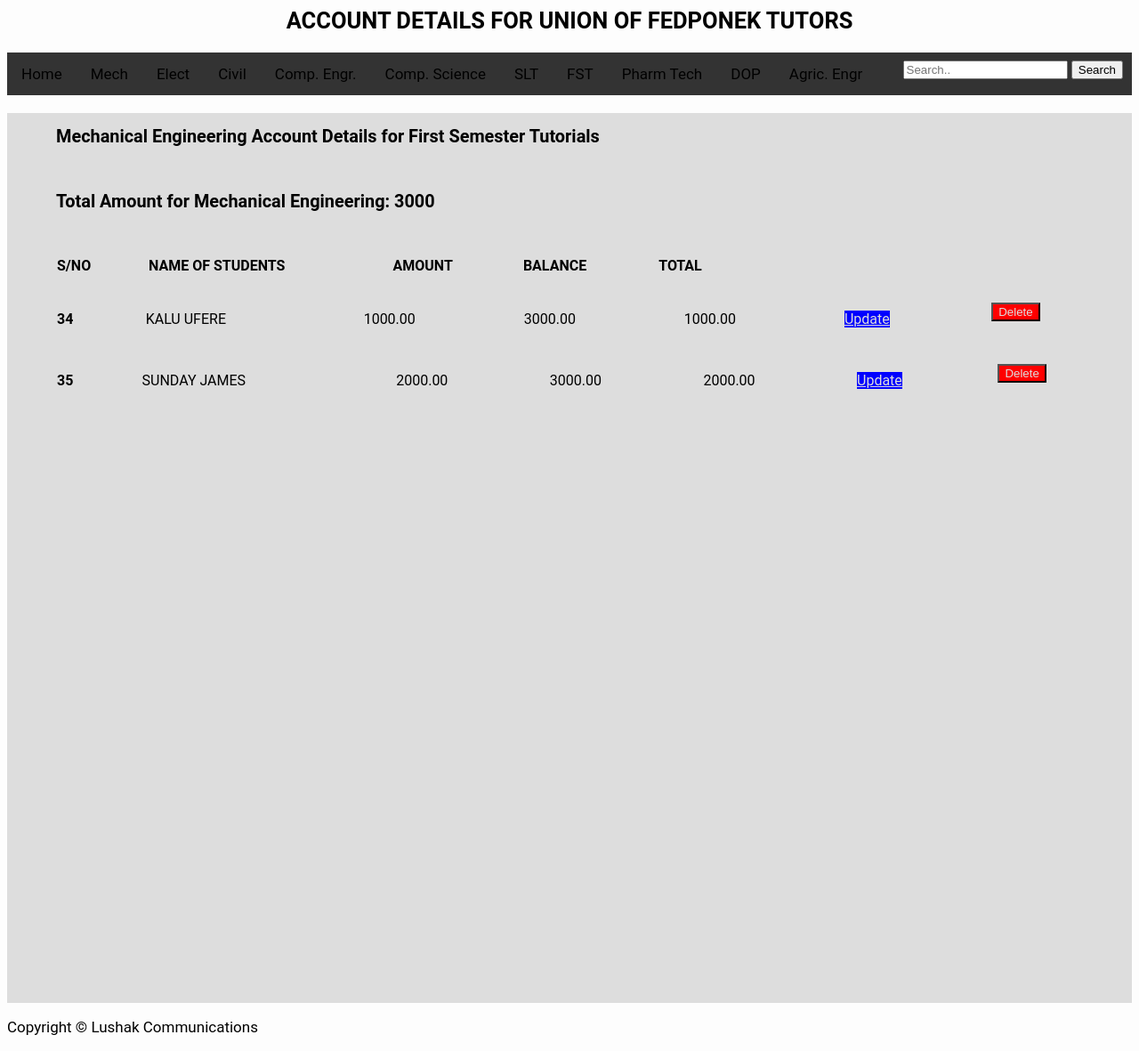
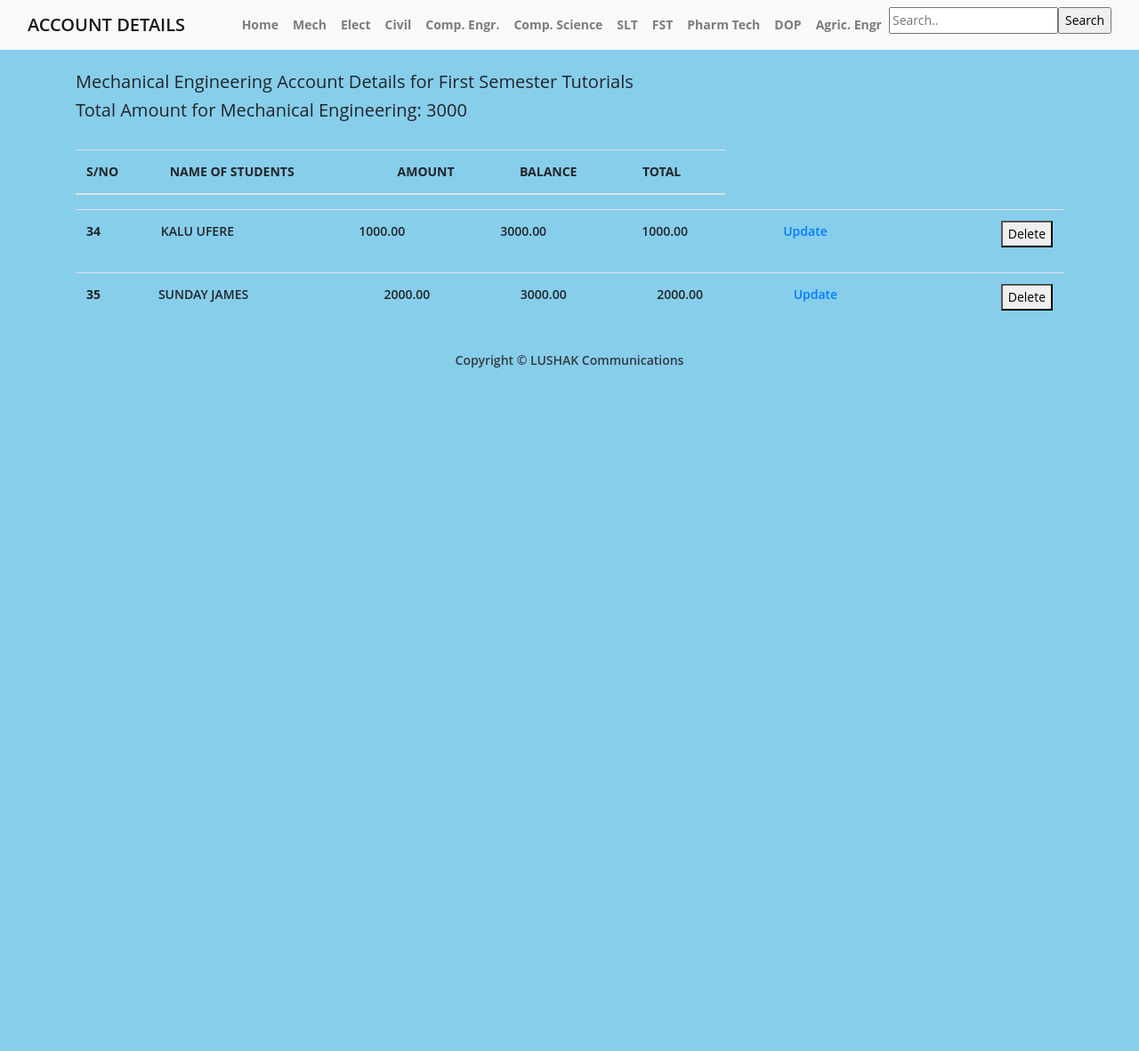
Before and after one commit to uferekalu/account_record, a Django app: page /mech_details/ in a window 1280 px wide. Shown: the whole page at 89% size. After the commit the page ends 413 px from the top, so only its background shows below. Run offline with Django 3.2, Linux system fonts and the light colour scheme; data comes from the database, SQL or seed files in the repository; both versions use the stored data as it was after the commit; lists and menus that the app fills with data are empty; some libraries are stand-ins or nearby versions.

Commit message:
modified

```diff
--- a/records/static/records/style.css
+++ b/records/static/records/style.css
@@ -1,7 +1,7 @@
 body {
     font-family: "Roboto", sans-serif;
     font-size: 17px;
-    background-color: #fdfdfd;
+    background-color: skyblue;
   }
 h2 {
 color:black;
--- a/static/css/style.css
+++ b/static/css/style.css
@@ -1,4 +1,5 @@
 body {
+   background-color: skyblue;
     font: 600 14px/24px "Open Sans",
        "HelveticaNeue-Light",
        "Helvetica Neue Light",
@@ -7,46 +8,3 @@ body {
        "Lucida Grande",
        Sans-Serif;
  }
- h1 {
-    color: #9799a7;
-    font-size: 14px;
-    font-weight: bold;
-    margin-bottom: 6px;
- }
- .container:before, .container:after {
-    content: "";
-    display: table;
- }
- .container:after {
-    clear: both;
- }
- .container {
-    background: #eaeaed;
-    margin-bottom: 24px;
-    *zoom: 1;
- }
- .container-75 {
-    width: 75%;
- }
- .container-50 {
-    margin-bottom: 0;
-    width: 50%;
- }
- .container, section, aside {
-    border-radius: 6px;
- }
- section, aside {
-    background: #2db34a;
-    color: #fff;
-    margin: 1.858736059%;
-    padding: 20px 0;
-    text-align: center;
- }
- section {
-    float: left;
-    width: 63.197026%;
- }
- aside {
-    float: right;
-    width: 29.3680297%;
- }
--- a/templates/base.html
+++ b/templates/base.html
@@ -1,40 +1,102 @@
 {% load static %}
 
-<html lang="en">
+<!DOCTYPE html>
+<html>
+
 <head>
-    <meta charset="UTF-8">
   <title>{% block title %}Union Of FedPoNek Tutors{% endblock %}</title>
-    <meta charset="UTF-8" />
-    <meta name="viewport" content="width=device-width, initial-scale=1.0">
-    <link rel="stylesheet" href="{% static "records/style.css" %}">
-    <style>
+  <link rel="stylesheet" href="{% static 'css/base.css' %}">
 
-    </style>
+  <link href="https://fonts.googleapis.com/css?family=Roboto:400,700" rel="stylesheet">
+  <meta name="google" content="notranslate" />
+  <meta name="viewport" content="width=device-width, initial-scale=1" />
+  <link rel="stylesheet" href="https://maxcdn.bootstrapcdn.com/bootstrap/4.0.0/css/bootstrap.min.css"
+    integrity="sha384-Gn5384xqQ1aoWXA+058RXPxPg6fy4IWvTNh0E263XmFcJlSAwiGgFAW/dAiS6JXm" crossorigin="anonymous" />
+  <link rel="stylesheet" href="{% static "css/style.css" %}">
+
 </head>
+
 <body>
-      <h2 id="header">ACCOUNT DETAILS FOR UNION OF FEDPONEK TUTORS</h2>
-      <div class="topnav">
-        <a href="{% url 'records:home' %}">Home</a>
-        <a href="{% url 'records:mech_details' %}">Mech</a>
-        <a href="{% url 'records:elect_details' %}">Elect</a>
-        <a href="{% url 'records:civil_details' %}">Civil</a>
-        <a href="{% url 'records:comp_engr_details' %}">Comp. Engr.</a>
-        <a href="{% url 'records:computer_science_details' %}">Comp. Science</a>
-        <a href="{% url 'records:science_lab_details' %}">SLT</a>
-        <a href="{% url 'records:food_tech_details' %}">FST</a>
-        <a href="{% url 'records:pharm_tech_details' %}">Pharm Tech</a>
-        <a href="{% url 'records:dispense_details' %}">DOP</a>
-        <a href="{% url 'records:agric_engr_details' %}">Agric. Engr</a>
-        <form action="{% url 'records:search' %}" method="GET" value="{{ request.GET.search }}" class="form">
+
+
+  <!-- Navigation -->
+  <nav class="navbar navbar-expand-lg navbar-light bg-light shadow" id="mainNav">
+    <div class="container-fluid">
+      <a class="navbar-brand" href="{% url 'records:home' %}">ACCOUNT DETAILS</a>
+      <button class="navbar-toggler navbar-toggler-right" type="button" data-toggle="collapse"
+        data-target="#navbarResponsive" aria-controls="navbarResponsive" aria-expanded="false"
+        aria-label="Toggle navigation">
+        <span class="navbar-toggler-icon"></span>
+      </button>
+
+
+      <div class="collapse navbar-collapse" id="navbarResponsive">
+        <ul class="navbar-nav ml-auto">
+          <li class="nav-item text-black">
+            <a class="nav-link text-black font-weight-bold" href="{% url 'records:home' %}">Home</a>
+          </li>
+          <li class="nav-item text-black">
+            <a class="nav-link text-black font-weight-bold" href="{% url 'records:mech_details' %}">Mech</a>
+          </li>
+          <li class="nav-item text-black">
+            <a class="nav-link text-black font-weight-bold" href="{% url 'records:elect_details' %}">Elect</a>
+          </li>
+          <li class="nav-item text-black">
+            <a class="nav-link text-black font-weight-bold" href="{% url 'records:civil_details' %}">Civil</a>
+          </li>
+          <li class="nav-item text-black">
+            <a class="nav-link text-black font-weight-bold" href="{% url 'records:comp_engr_details' %}">Comp. Engr.</a>
+          </li>
+          <li class="nav-item text-black">
+            <a class="nav-link text-black font-weight-bold" href="{% url 'records:computer_science_details' %}">Comp. Science</a>
+          </li>
+          <li class="nav-item text-black">
+            <a class="nav-link text-black font-weight-bold" href="{% url 'records:science_lab_details' %}">SLT</a>
+          </li>
+          <li class="nav-item text-black">
+            <a class="nav-link text-black font-weight-bold" href="{% url 'records:food_tech_details' %}">FST</a>
+          </li>
+          <li class="nav-item text-black">
+            <a class="nav-link text-black font-weight-bold" href="{% url 'records:pharm_tech_details' %}">Pharm Tech</a>
+          </li>
+          <li class="nav-item text-black">
+            <a class="nav-link text-black font-weight-bold" href="{% url 'records:dispense_details' %}">DOP</a>
+          </li>
+          <li class="nav-item text-black">
+            <a class="nav-link text-black font-weight-bold" href="{% url 'records:agric_engr_details' %}">Agric. Engr</a>
+          </li>
+          <li class="nav-item text-black">
+            <form action="{% url 'records:search' %}" method="GET" value="{{ request.GET.search }}" class="form-inline">
               <input type="text" id="search" name="search" value="{{ request.GET.search }}" placeholder="Search..">
               <input type="submit" name="submit" id="submit" value="Search"/>
             </form>
+          </li>
+        </ul>
       </div>
-      <div class="content">
-        {% block content %}{% endblock content %}
     </div>
+  </nav>
+  <div class="container">
+    {% block content %}
+  <!-- Content Goes here -->
+  {% endblock content %}
+  </div>
+
+
+
    <!-- Footer -->
    <footer class="py-3 bg-grey">
-      <p class="m-0 text-dark text-center ">Copyright &copy; Lushak Communications</p>
+    <p class="m-0 text-dark text-center ">Copyright &copy; LUSHAK Communications</p>
   </footer>
+  <!-- bootstrap scripts -->
+  <script src="https://code.jquery.com/jquery-3.2.1.slim.min.js"
+    integrity="sha384-KJ3o2DKtIkvYIK3UENzmM7KCkRr/rE9/Qpg6aAZGJwFDMVNA/GpGFF93hXpG5KkN" crossorigin="anonymous">
+  </script>
+  <script src="https://cdnjs.cloudflare.com/ajax/libs/popper.js/1.12.9/umd/popper.min.js"
+    integrity="sha384-ApNbgh9B+Y1QKtv3Rn7W3mgPxhU9K/ScQsAP7hUibX39j7fakFPskvXusvfa0b4Q" crossorigin="anonymous">
+  </script>
+  <script src="https://maxcdn.bootstrapcdn.com/bootstrap/4.0.0/js/bootstrap.min.js"
+    integrity="sha384-JZR6Spejh4U02d8jOt6vLEHfe/JQGiRRSQQxSfFWpi1MquVdAyjUar5+76PVCmYl" crossorigin="anonymous">
+  </script>
 </body>
+
+</html>
--- a/templates/records/mech_engr.html
+++ b/templates/records/mech_engr.html
@@ -5,10 +5,10 @@
     <div class="row mt-4">
         <div class="col">
             <ul class="list-group">
-                    <h3> Mechanical Engineering Account Details for First Semester Tutorials</h3>
-                    <h3>Total Amount for Mechanical Engineering: {{ total }}</h3>
-                    <div class="row">
-                        <div class="col-9">
+                    <h5> Mechanical Engineering Account Details for First Semester Tutorials</h5>
+                    <h5>Total Amount for Mechanical Engineering: {{ total }}</h5>
+                    <div class="row mt-4">
+                        <div class="col-8">
                             <table class="table">
                                 <thead class="thead">
                                     <tr>
@@ -25,8 +25,8 @@
                     {% for mech_list in mech_lists %}
 
                     <div class="row">
-                        <div class="col-9">
-                            <table class="table-data">
+                        <div class="col-12">
+                            <table class="table">
                                 <tbody>
                                     <tr class="data">
                                         <th scope="row">{{ mech_list.id }}</th>
--- a/templates/records/none.html
+++ b/templates/records/none.html
@@ -6,7 +6,7 @@
         <div class="col">
             <ul class="list-group">
                     <h3> {{ department }} Account Details for First Semester Tutorials</h3>
-                    <div class="row">
+                    <div class="row mt-4">
                         <div class="col-9">
                             <table class="table">
                                 <thead class="thead">
--- a/tutorials/settings.py
+++ b/tutorials/settings.py
@@ -39,6 +39,7 @@ INSTALLED_APPS = [
     'django.contrib.messages',
     'django.contrib.staticfiles',
     'records',
+    'crispy_forms',
 ]
 
 MIDDLEWARE = [
```
Also changed, not shown: templates/records/agric_engr.html (+6 -6 lines), templates/records/civil_engr.html (+6 -6 lines), templates/records/comp_engr.html (+6 -6 lines), templates/records/comp_sci.html (+6 -6 lines), templates/records/elect_engr.html (+6 -6 lines), templates/records/food_tech.html (+6 -6 lines), templates/records/index.html (+15 -10 lines), templates/records/opticiary.html (+6 -6 lines), templates/records/pharm_tech.html (+6 -6 lines), templates/records/sci_lab_tech.html (+6 -6 lines), db.sqlite3. Lines whose indentation alone changed are shown as unchanged.
